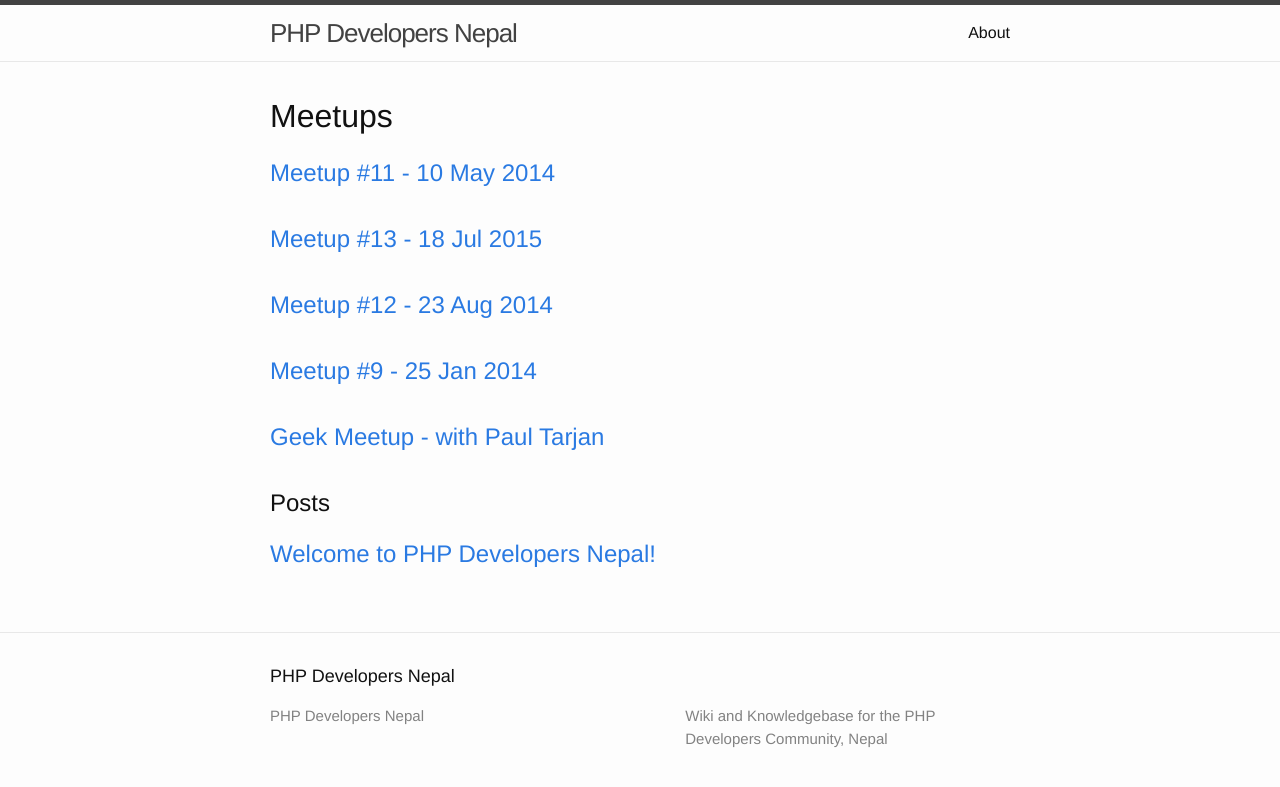
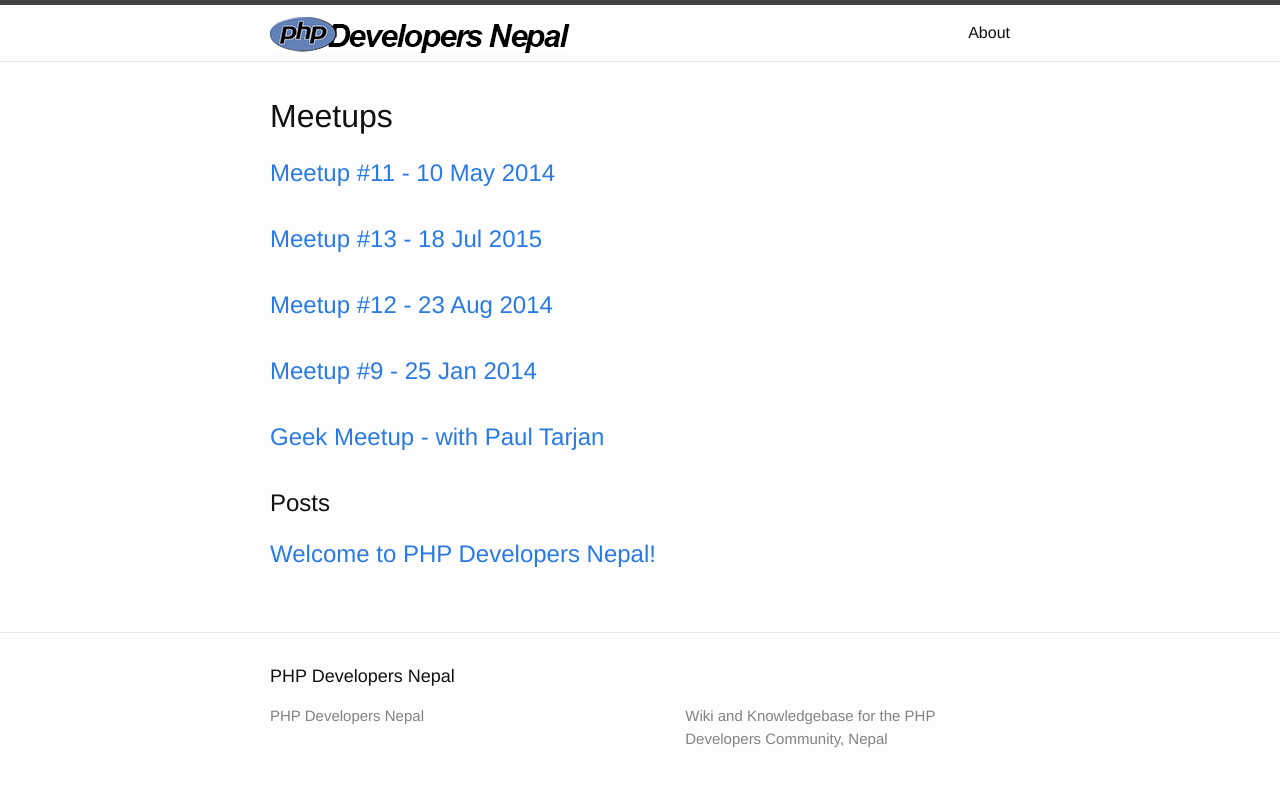
Before and after one commit to developers-nepal/php, a Jekyll site: the page built from index.html, in a window 1280 px wide. Shown: the top 787 px of the page. Built offline with Jekyll 4.4.1, drawn with Linux system fonts in a browser that asks for light colours.

Commit message:
adding logo to header

```diff
--- a/_includes/header.html
+++ b/_includes/header.html
@@ -2,7 +2,7 @@
 
   <div class="wrapper">
 
-    <a class="site-title" href="{{ site.baseurl }}/">{{ site.title }}</a>
+    <a class="site-title" href="{{ site.baseurl }}/"><img src="{{ site.baseurl }}/public/images/logo.gif" alt="{{ site.title }}"></a>
 
     <nav class="site-nav">
       <a href="#" class="menu-icon">
```
Also changed, not shown: public/images/logo.gif (added).
